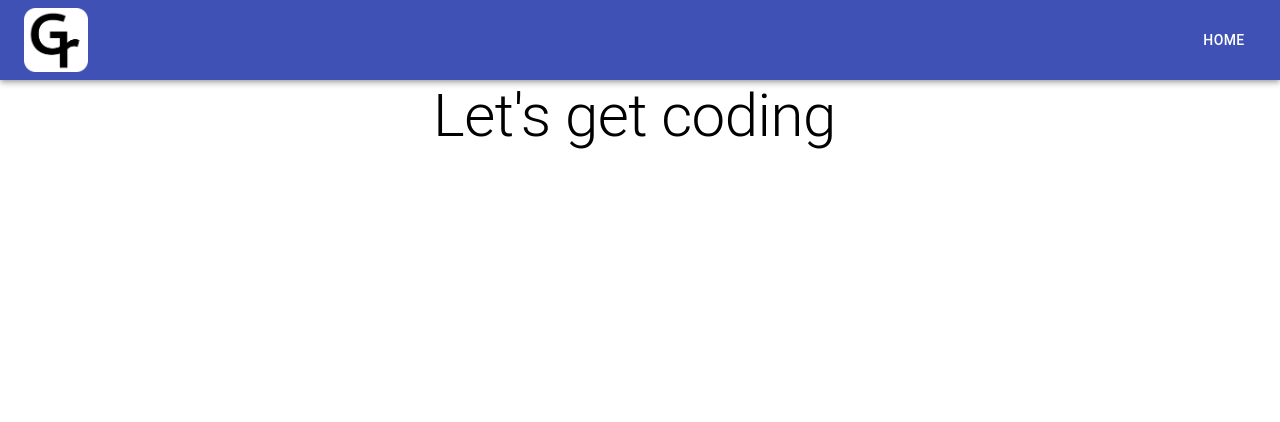
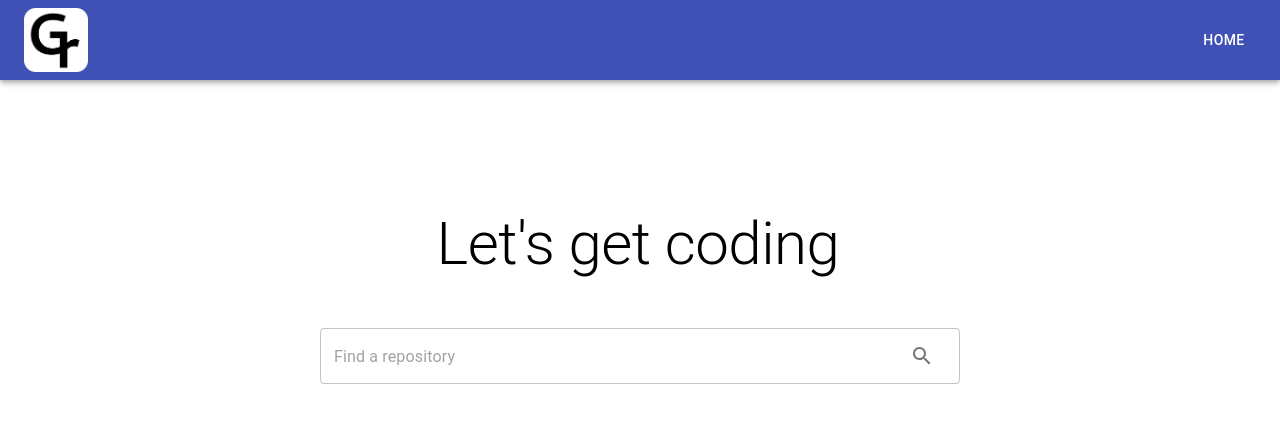
Before and after one commit to molleer/gitrecruit, a React (Create React App) app in the folder frontend/: page / in a window 1280 px wide. Shown: the top 422 px of the page. Built offline with nearby package versions, Linux system fonts and the light colour scheme.

Commit message:
Fixed specing and added a sarch field

```diff
--- a/frontend/src/user-cases/Home/Home.style.jsx
+++ b/frontend/src/user-cases/Home/Home.style.jsx
@@ -1,4 +1,6 @@
-import Styled, { keyframes } from "styled-components";
+/* eslint-disable new-cap */
+import Styled, {keyframes} from 'styled-components';
+import {OutlinedInput} from '@material-ui/core';
 
 const typing = keyframes`
   from { width: 0 }
@@ -21,3 +23,18 @@ export const TypeWriter = Styled.h1`
     ${blinkCaret} .75s step-end infinite;
   max-width: 410px;
 `;
+
+export const FeaturedWrapper = Styled.div`
+  margin-top: 8rem;
+  display: flex;
+  justify-content: center;
+  align-items: center;
+  flex-direction: column;
+  flex: none;
+`;
+
+export const SearchField = Styled(OutlinedInput)`
+  width: 100%;
+  max-width: 40rem;
+  margin-top: 3rem;
+`;
--- a/frontend/src/user-cases/Home/index.jsx
+++ b/frontend/src/user-cases/Home/index.jsx
@@ -1,14 +1,29 @@
-import React from "react";
-import { TypeWriter } from "./Home.style";
-import { Typography } from "@material-ui/core";
+import React, {useState} from 'react';
+import {TypeWriter, FeaturedWrapper, SearchField} from './Home.style';
+import {Typography, InputAdornment, IconButton} from '@material-ui/core';
+import SearchIcon from '@material-ui/icons/Search';
 
 const Home = () => {
+  const [searchBar, setSearchBar] = useState();
   return (
-    <div>
+    <FeaturedWrapper>
       <TypeWriter>
-        <Typography variant="h2">Let's get coding</Typography>
+        <Typography variant="h2">Let&apos;s get coding</Typography>
       </TypeWriter>
-    </div>
+      <SearchField
+        placeholder="Find a repository"
+        variant="outlined"
+        value={searchBar}
+        onChange={(e) => setSearchBar(e.target.value)}
+        endAdornment={
+          <InputAdornment position="end">
+            <IconButton>
+              <SearchIcon />
+            </IconButton>
+          </InputAdornment>
+        }
+      />
+    </FeaturedWrapper>
   );
 };
 
```
Also changed, not shown: 1 other file (tests, documents, lock files or other folders).
